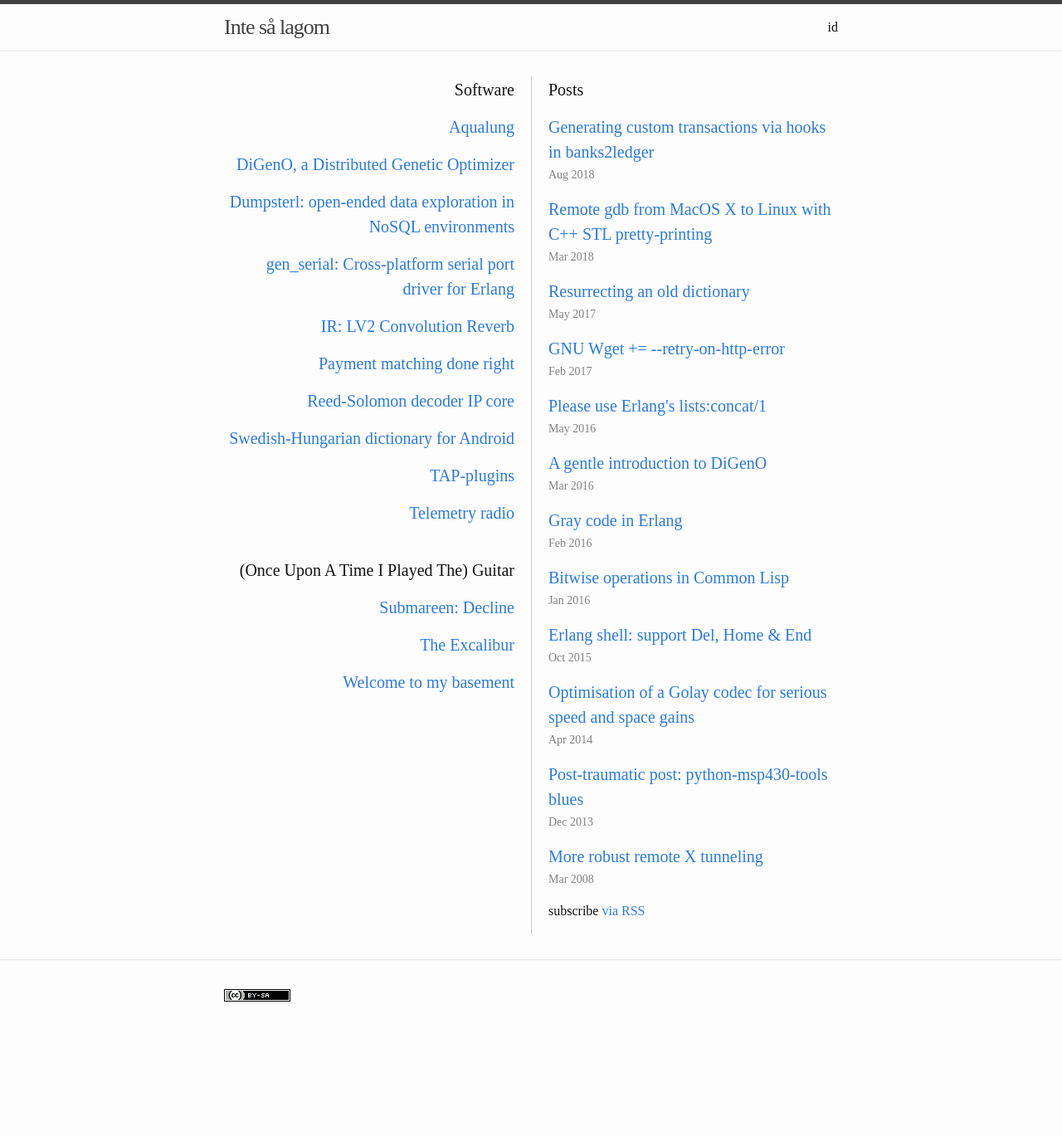
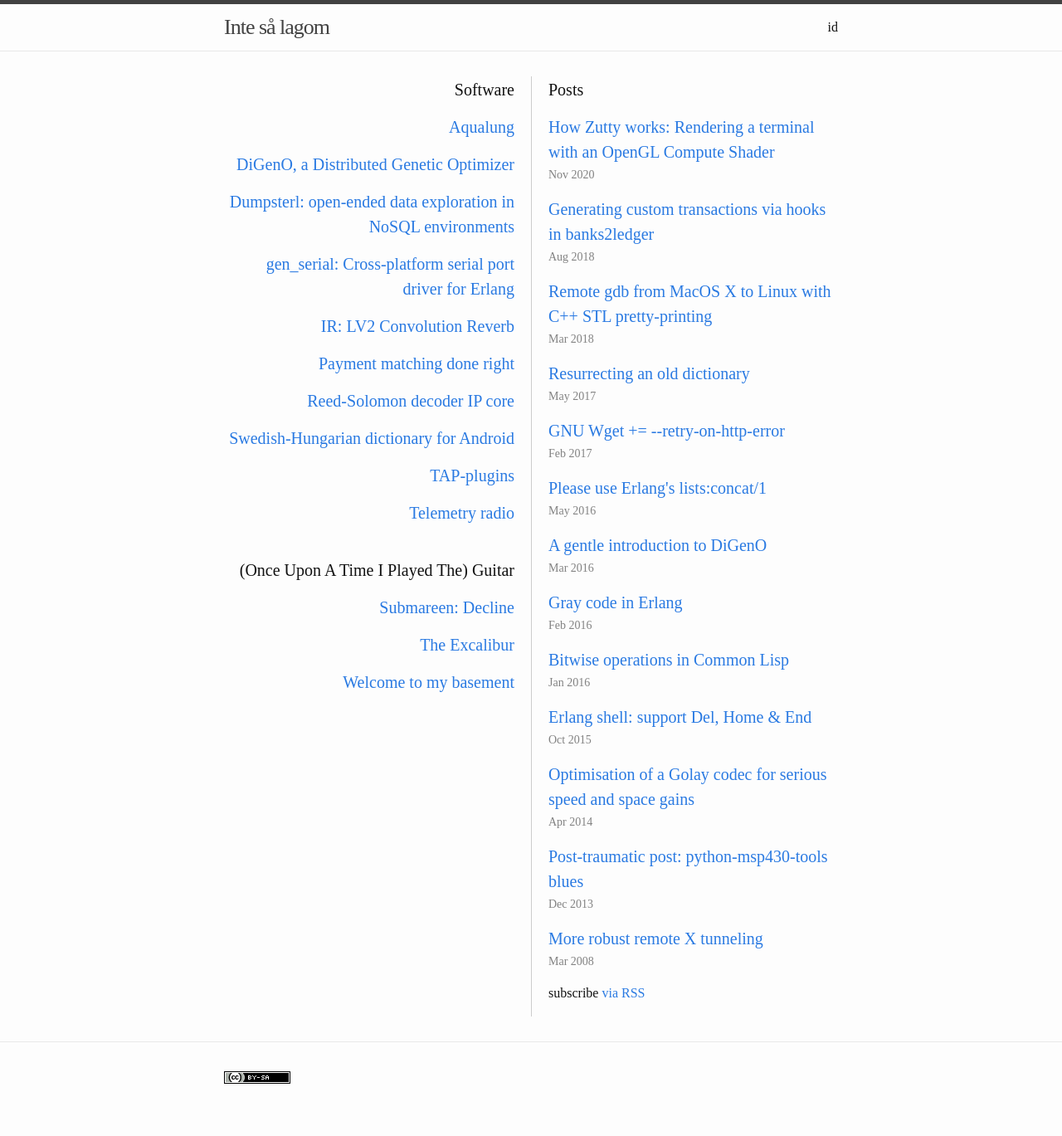
Before and after one commit to tomszilagyi/tomszilagyi.github.io, a Jekyll site: the page built from index.html, in a window 1280 px wide. Shown: the whole page at 83% size. Built offline with Jekyll 4.4.1, drawn with Linux system fonts in a browser that asks for light colours; before the commit the page ends 1270 px from its top, so only the background shows below that; some of the changed lines change nothing that is shown.

Commit message:
Add article "How Zutty works"

```diff
--- a/_config.yml
+++ b/_config.yml
@@ -7,11 +7,11 @@
 
 # Site settings
 title: Inte så lagom
-#email: your-email@domain.com
 description:
 baseurl: "" # the subpath of your site, e.g. /blog
 url: "https://tomscii.sig7.se" # the base hostname & protocol for your site
 github_username:  tomszilagyi
+repository: tomszilagyi/tomszilagyi.github.io
 
 # Build settings
 markdown: kramdown
--- /dev/null
+++ b/_posts/2020-11-15-How-Zutty-works.md
@@ -0,0 +1,198 @@
+---
+layout: post
+title:  "How Zutty works: Rendering a terminal with an OpenGL Compute Shader"
+---
+
+Observing the rise of [Alacritty] and [Kitty], I had to concede that
+hardware-accelerated terminal emulators had clearly become a thing.
+As a heavy user of the humble text terminal, I am naturally interested
+in such fresh perspectives on this several decades old UNIX-ism.
+Somewhat surprisingly, after trying both of these programs, none of
+them turned out to be the technological facelift I was looking for --
+and none of them work on my low-spec single-board computer, since they
+require "desktop" OpenGL while my ARM Mali GPU only supports OpenGL
+ES. The critique of these programs is for a later post; here I want to
+talk about something more fundamental.
+
+If you would set out to create the theoretically most efficient way of
+rendering the content of a text terminal to a window image, how would
+you go about it?
+
+That is, how would you transform a grid of text (a two-dimensional
+array of characters, possibly enhanced with attributes such as color)
+into a pixel image?
+
+Well, you would of course use some hardware rendering running on your
+*massively parallel* GPU (written in OpenGL or similar on the source
+level). The real question is, what would be *the most elegant* and
+possibly also *the most performant* way of doing exactly that?
+
+The traditional way of OpenGL text rendering taught by several
+[online] <!-- workaround Jekyll bug? --> [tutorials] -- namely, one
+that effectively renders characters one-by-one, accumulating
+projections of glyphs from an atlas texture to the output surface by
+filling up a Vertex Array Object, sequentially traversing the string
+of characters to be rendered on the CPU side -- is the basic algorithm
+still employed by both Alacritty and Kitty. Could one think of a
+vastly more elegant, and even potentially more performant way to
+render a screenful of a text terminal, all at once?
+
+Yes indeed. To recognize the possibility of mass vectorization (and
+hence parallelization) of the job of rendering the contents of a text
+terminal, observe that it has regular geometry: it is a uniform grid
+of identically spaced character cells laid out in a number of rows and
+columns. Each cell of this grid is capable of displaying (at first
+approximation) a single glyph, that is, the image associated with a
+character code (as defined by the font face in use). Each cell has the
+same size, so why spend precious CPU cycles computing vertex
+coordinates, atlas mappings (since both the source font glyphs and the
+destination cells are equally sized), and why spend bandwidth pushing
+these to the GPU on each update?
+
+## The minimal host-GPU interface
+
+Let's start from first principles. To represent the information
+displayed by the terminal, one could naturally think of it as a
+two-dimensional array of cells, where each cell contains the essential
+properties associated with a grid location, namely, the character
+being displayed, plus several attributes:
+
+{% highlight C++ %}
+struct Cell
+{
+   uint16_t charCode;  // Unicode code point
+   uint16_t flags;     // Bold, italic, underline, inverse video, ...
+   Color foreground;   // Three bytes for red, green, blue components
+   Color background;
+};
+{% endhighlight %}
+
+The screen can be modeled simply as an array of such Cells.  We can
+think of this array as two-dimensional (ranked by the number of rows
+and columns of the terminal display), but implementation-wise, it is
+even simpler to have just one single array of all the cells:
+
+{% highlight C++ %}
+struct Cell cells [nRows * nCols];
+{% endhighlight %}
+
+In this contiguous array of storage, we agree to store cells in a
+certain well-defined order: the cell at grid position `(row,col)` is
+going to be stored in the array slot `cells [nCols * row + col]`.
+
+It is trivial to write a virtual terminal implementation that will
+read a stream of bytes coming from a shell program (carrying the
+characters to be displayed, as well as escape sequences for
+controlling various aspects of the output) and manipulate this array
+of cells to represent the right display content. In fact, such
+manipulation represents the minimum amount of work any virtual
+terminal must do to maintain state.
+
+Given the above, we postulate that this is exactly the interface where
+the virtual terminal (on the host CPU) and the graphical display
+engine (on the GPU) should meet. (We are simplifying over some
+non-essential details: cursor display, mouse selection support,
+multiple fonts to support bold, italic and boldItalic... but this has
+no real bearing on the core idea.)
+
+So, where do we put our array of cells (with *Unicode character codes*
+for each position, so no CPU cycles spent on mapping them to atlas
+coordinates or anything like that!) and automagically get a fully
+complete, displayed terminal screen out of it?
+
+Simple: we put `cells []` directly in GPU memory, allocated as a
+[Shader Storage Buffer Object] (SSBO). This way, the virtual terminal
+can manipulate the array directly via a mapping into its process
+address space, while also being directly available to OpenGL shaders.
+The responsibility of the host program ends with maintaining the right
+content in this array of cells. Everything else is done on the GPU!
+
+## Zutty: a proof of concept
+
+To prove that this is possible, I wrote my own terminal emulator built
+on exactly this architecture. It is called [Zutty] and here comes a
+high-level overview of how its GPU-based rendering works. (Mind you,
+Zutty is actually much more than a bare proof of concept for this
+idea: it is a fairly capable terminal emulator in its own right, so if
+it fits your bill, feel free to start using it for your daily work
+right now.)
+
+Zutty employs the [Compute Shader], which is a really efficient way to
+make use of the truly massive parallelism offered by contemporary
+graphics hardware. A nice attribute of the Compute Shader is that it
+is not tied to the classical graphics pipeline operating on vertices
+or screen fragments; you are basically free to come up with the
+slicing and dicing of your problem space in a way that makes sense for
+your problem.
+
+As it turns out, there is a natural way to slice and dice our problem
+of rendering the terminal output: one independent rendering process
+per cell. Observe that the input of each cell is independent of all
+others, and the same can be said of its output. We can thus define how
+to render a single cell at grid position `(row,col)` based on the
+content of `cells [nCols * row + col]` (remember that this array is
+already on the GPU, ready to be read by our compute shader).
+
+Then, for each screen update, we only need to launch a GPU-based
+computation (an OpenGL compute program) for all grid locations: a
+matter of calling [DispatchCompute] with the dimensions of our
+terminal grid (`nCols`, `nRows`) as arguments.
+
+The below image demonstrates the rendering dataflow for a single
+compute instance.
+
+![](/images/zutty/render.png){:width="100%"}
+*Compute Shader of Zutty -- GPU-based rendering dataflow*
+
+It all starts with the input array `cells []`.  In the compute
+program, we can easily retrieve the actual character grid coordinates
+of the cell being rendered by this program instance: they are equal to
+the coordinates of the compute instance itself (called
+`GlobalInvocationID` in OpenGL-speak) by virtue of the above, trivial
+slicing-and-dicing that we have done.
+
+{% highlight glsl %}
+charPos = gl_GlobalInvocationID.xy;
+idx = nCols * charPos.y + charPos.x;
+Cell cell = cells [idx];
+{% endhighlight %}
+
+The `charPos` vector allows us to access the cell, with all its
+properties, in the array of cells residing in the SSBO. We extract the
+16-bit Unicode character code as two bytes, to address a 256x256-sized
+texture containing the atlas position mapping. This mapping texture is
+computed and stored on font loading and initialization, and is
+read-only from the perspective of the graphics program. Each texel
+(texture element) is another two-byte value, containing a
+two-dimensional vector used to address the atlas glyph texture. This
+texture, in turn, contains the rasterized glyphs of each code point
+supported by the font being used.
+
+{% highlight glsl %}
+atlasPos = texelFetch (atlasMap, charCode);
+{% endhighlight %}
+
+Given the atlas texture position of the glyph to render, we only need
+to copy the pixels of the corresponding rectangular area from the
+glyph texture to the output image. Since all of these rectangular grid
+cells are sized equal to the glyph dimensions, this is a trivial
+pixel-for-pixel copy operation.
+
+There are a small number of details omitted here. The compute program
+considers other cell attributes such as foreground and background
+color, and sets output pixel color values based on these inputs. Font
+attributes (bold, italic) act as a layer index into a multi-layered
+atlas texture storing all loaded font variants. The cursor has to be
+separately rendered on top. But the above tiny pseudo-code is the
+essence of it, and the complete truth is in fact not much more
+complicated.
+
+
+[Alacritty]:          https://en.wikipedia.org/wiki/Alacritty
+[Kitty]:              https://sw.kovidgoyal.net/kitty/
+[Zutty]:              https://github.com/tomszilagyi/zutty
+[online]:             http://lazyfoo.net/tutorials/OpenGL/20_bitmap_fonts/index.php
+[tutorials]:          https://learnopengl.com/In-Practice/Text-Rendering
+[Shader Storage Buffer Object]: https://www.khronos.org/opengl/wiki/Shader_Storage_Buffer_Object
+[Compute Shader]:     https://www.khronos.org/opengl/wiki/Compute_Shader
+[DispatchCompute]:    https://www.khronos.org/opengl/wiki/GLAPI/glDispatchCompute
```
Also changed, not shown: images/zutty/render.png (added), 1 other file.
